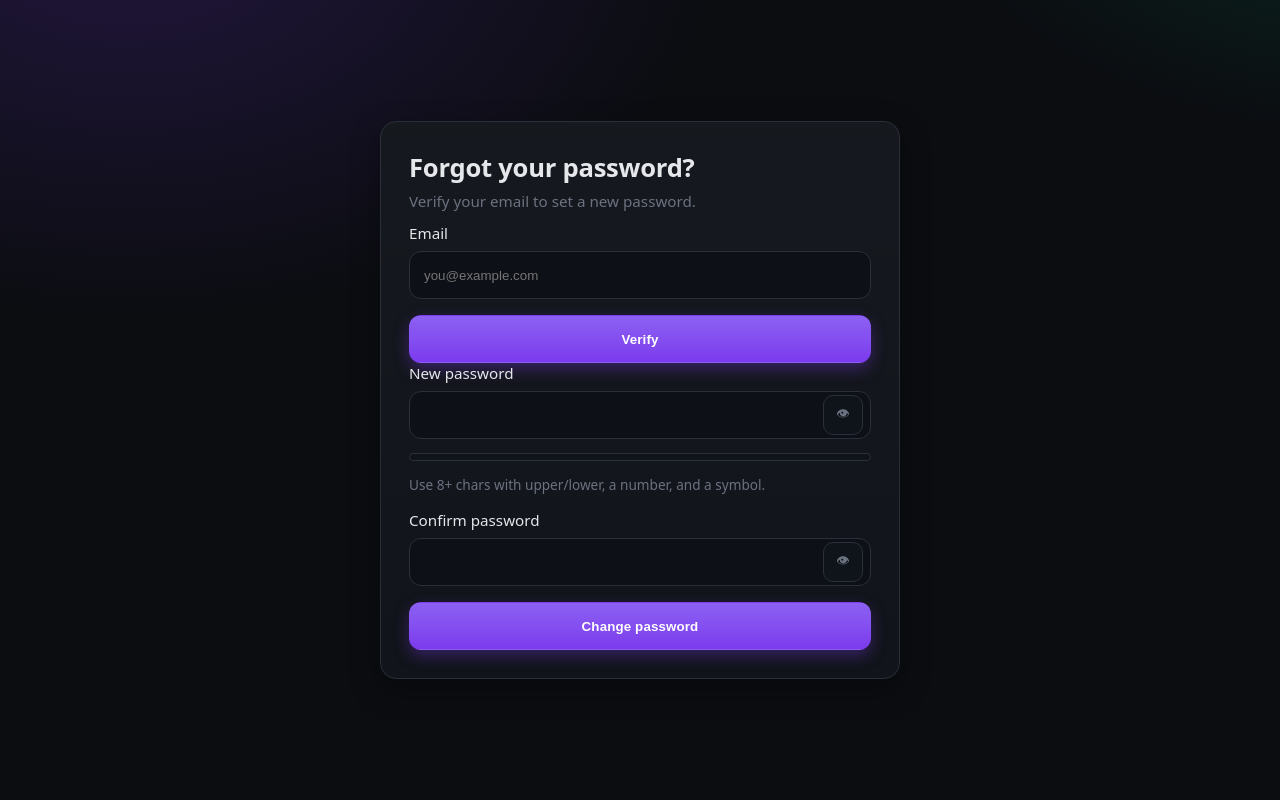
After one commit to sph4919/Simplyhire, a PHP site: page /forgotPassword.html in a window 1280 px wide. The commit adds this page. Run offline with PHP 8.4, Linux system fonts and the light colour scheme.

Commit message:
adding forgot password ui , ux

```diff
--- /dev/null
+++ b/forgotPassword.css
@@ -0,0 +1,165 @@
+:root{
+  --bg:#0b0d11;
+  --card:#11141a;
+  --muted:#6b7280;
+  --text:#e5e7eb;
+  --border:#2a2f3a;
+  --primary:#7c3aed;
+  --primary-contrast:#ffffff;
+  --success:#10b981;
+  --error:#ef4444;
+  --radius:16px;
+  --shadow:0 10px 30px rgba(0,0,0,0.35);
+}
+
+/* RESET & BASE */
+*{box-sizing:border-box}
+html,body{height:100%}
+body{
+  margin:0;
+  font-family:system-ui,-apple-system,Segoe UI,Roboto,Inter,Arial,sans-serif;
+  background:
+    radial-gradient(1200px 800px at 10% -10%, rgba(124,58,237,.20), transparent 50%),
+    radial-gradient(1000px 600px at 110% -20%, rgba(16,185,129,.18), transparent 50%),
+    var(--bg);
+  color:var(--text);
+  -webkit-font-smoothing:antialiased;
+  -moz-osx-font-smoothing:grayscale;
+}
+
+/* LAYOUT */
+.page{
+  min-height:100svh;             /* better on mobile than 100vh */
+  display:grid;
+  place-items:center;
+  padding:clamp(16px, 3.2vw, 32px);
+}
+.card{
+  width:min(100%, 520px);
+  background:linear-gradient(180deg, rgba(255,255,255,.02), rgba(255,255,255,0)), var(--card);
+  border:1px solid var(--border);
+  border-radius:var(--radius);
+  box-shadow:var(--shadow);
+  padding:clamp(18px, 3.5vw, 28px);   /* fluid padding */
+}
+
+/* TYPOGRAPHY */
+.card__header{margin-bottom:12px}
+.title{
+  margin:0 0 6px;
+  font-weight:700;
+  letter-spacing:-.01em;
+  font-size:clamp(1.25rem, 1rem + 1.2vw, 1.6rem); /* fluid title */
+}
+.subtitle{
+  margin:0;
+  color:var(--muted);
+  font-size:clamp(.9rem, .85rem + .3vw, .95rem);
+}
+
+/* FORMS */
+.form{display:grid;gap:16px}
+.field{display:grid;gap:8px}
+.label{font-size:.95rem;color:var(--text)}
+
+.input{
+  width:100%;
+  height:48px;                    /* bigger touch target */
+  padding:0 14px;
+  border-radius:12px;
+  border:1px solid var(--border);
+  background:#0d1016;
+  color:var(--text);
+  outline:none;
+  transition:border-color .15s, box-shadow .15s;
+}
+.input:focus{
+  border-color: color-mix(in oklab, var(--primary) 60%, white);
+  box-shadow: 0 0 0 4px color-mix(in oklab, var(--primary) 25%, transparent);
+}
+
+.with-toggle{position:relative}
+.toggle{
+  position:absolute;right:8px;top:50%;transform:translateY(-50%);
+  height:40px; min-width:40px;         /* easier to tap */
+  border-radius:10px;
+  border:1px solid var(--border);
+  background:#0f131a;
+  color:var(--muted);
+  cursor:pointer;
+}
+.toggle:hover{color:var(--text)}
+
+/* BUTTONS */
+.btn{
+  display:inline-flex;align-items:center;justify-content:center;
+  min-height:48px;                 /* bigger touch target */
+  padding:0 16px;
+  border-radius:12px;
+  border:1px solid transparent;
+  cursor:pointer;
+  font-weight:600;
+  letter-spacing:.01em;
+}
+.btn--primary{
+  background:linear-gradient(180deg, color-mix(in oklab, var(--primary) 85%, white), var(--primary));
+  color:var(--primary-contrast);
+  box-shadow:0 6px 16px rgba(124,58,237,.35);
+}
+.btn--primary:hover{filter:brightness(1.05)}
+.btn:disabled{opacity:.6;cursor:not-allowed}
+
+/* FEEDBACK */
+.error{color:var(--error);font-size:.9rem;margin:0}
+.hint{color:var(--muted);font-size:.85rem;margin:6px 0 0}
+
+.alert{
+  margin:8px 0 14px;
+  padding:10px 12px;
+  border-radius:12px;
+  border:1px solid var(--border);
+  background:#0f131a;
+  font-size:.95rem;
+}
+.alert--success{border-color: color-mix(in oklab, var(--success) 50%, var(--border)); color:#d1fae5; background:rgba(16,185,129,.08)}
+.alert--error{border-color: color-mix(in oklab, var(--error) 50%, var(--border)); color:#fee2e2; background:rgba(239,68,68,.08)}
+
+/* PASSWORD STRENGTH */
+.strength{
+  height:8px;background:#0f131a;border:1px solid var(--border);
+  border-radius:999px;overflow:hidden;margin-top:6px
+}
+.strength__bar{
+  height:100%;width:0%;
+  background:var(--error);
+  transition:width 180ms, background 180ms
+}
+.strength__bar[data-score="3"]{background:#f59e0b}
+.strength__bar[data-score="4"]{background:#22c55e}
+.strength__bar[data-score="5"]{background:#10b981}
+
+/* DONE STATE */
+.done{text-align:center;padding:8px 0 6px}
+.done__icon{font-size:42px;color:var(--success);margin:10px 0}
+.done__title{margin:6px 0;font-size:clamp(1.1rem, 1rem + .5vw, 1.3rem)}
+.done__text{color:var(--muted);margin:0 0 14px}
+
+/* SMALL DEVICES */
+@media (max-width: 480px){
+  .card{padding:16px;border-radius:14px}
+  .page{padding:16px}
+  .input{height:46px}
+  .btn{min-height:46px}
+}
+
+/* VERY SMALL DEVICES */
+@media (max-width: 340px){
+  .title{font-size:1.2rem}
+  .input{height:44px}
+  .btn{min-height:44px}
+}
+
+/* WIDER SCREENS */
+@media (min-width: 768px){
+  .card{padding:28px}
+}
--- /dev/null
+++ b/forgotPassword.html
@@ -0,0 +1,69 @@
+<!DOCTYPE html>
+<html lang="en">
+<head>
+  <meta charset="utf-8" />
+  <meta name="viewport" content="width=device-width, initial-scale=1" />
+  <title>Forgot Password</title>
+  <link rel="stylesheet" href="forgotPassword.css" />
+  <script src="js/forgotPassword.js"></script>
+</head>
+<body>
+  <main class="page">
+    <section class="card" role="dialog" aria-labelledby="title" aria-describedby="subtitle">
+      <header class="card__header">
+        <h1 id="title" class="title">Forgot your password?</h1>
+        <p id="subtitle" class="subtitle">Verify your email to set a new password.</p>
+      </header>
+
+      <div class="alert" id="alert" aria-live="polite" hidden></div>
+
+      <!-- Step 1: Email verification -->
+      <form id="verifyForm" class="form" novalidate>
+        <div class="field">
+          <label for="email" class="label">Email</label>
+          <input id="email" name="email" type="email" inputmode="email" autocomplete="email" class="input" placeholder="you@example.com" required />
+          <p class="error" id="emailError" hidden></p>
+        </div>
+        <button class="btn btn--primary" type="submit" id="verifyBtn">Verify</button>
+      </form>
+
+      <!-- Step 2: Reset password -->
+      <form id="resetForm" class="form" hidden novalidate>
+        <div class="field">
+          <label for="password" class="label">New password</label>
+          <div class="with-toggle">
+            <input id="password" name="password" type="password" autocomplete="new-password" class="input" required minlength="8" />
+            <button class="toggle" type="button" id="togglePw" aria-label="Show password">👁</button>
+          </div>
+          <p class="error" id="pwError" hidden></p>
+          <div class="strength" aria-hidden="true">
+            <div class="strength__bar" id="strengthBar"></div>
+          </div>
+          <p class="hint">Use 8+ chars with upper/lower, a number, and a symbol.</p>
+        </div>
+
+        <div class="field">
+          <label for="confirm" class="label">Confirm password</label>
+          <div class="with-toggle">
+            <input id="confirm" name="confirm" type="password" autocomplete="new-password" class="input" required minlength="8" />
+            <button class="toggle" type="button" id="toggleConfirm" aria-label="Show password">👁</button>
+          </div>
+          <p class="error" id="confirmError" hidden></p>
+        </div>
+
+        <button class="btn btn--primary" type="submit" id="changeBtn">Change password</button>
+      </form>
+
+      <!-- Step 3: Done -->
+      <div id="done" class="done" hidden>
+        <div class="done__icon" aria-hidden="true">✔</div>
+        <h2 class="done__title">All set!</h2>
+        <p class="done__text">Your password has been changed. You can now sign in with your new credentials.</p>
+        <a href="/auth/sign-in" class="btn btn--primary">Go to sign in</a>
+      </div>
+    </section>
+  </main>
+
+
+</body>
+</html>
--- a/serviceLogin.html
+++ b/serviceLogin.html
@@ -43,6 +43,7 @@
           <input type="password" id="service-user-password" name="user-password" placeholder="Enter your password" required>
 
           <button type="submit" id="serviceLogin">Login</button>
+          <a href="forgotPassword.html" class="forgotPassBtn"><b>Forgot Password?</b></a>
         </form>
       </div>
     </div>
--- a/userLogin.html
+++ b/userLogin.html
@@ -39,7 +39,8 @@
       </form>
     </div>
     <div class="signup">
-      <p>Don't have an account? <a href="userSignup.html" class="signup-link">Sign Up</a></p>
+      <p>Don't have an account? <a href="userSignup.html" class="signup-link">Sign Up</a></p><br>
+      <a href="forgotPassword.html" class="forgotPassBtn"><b>Forgot Password?</b></a>
     </div>
   </div>
 
```
Also changed, not shown: js/forgotPassword.js (added, +137 -0 lines), serviceLogin.css (+10 -0 lines), userLogin.css (+7 -0 lines).
